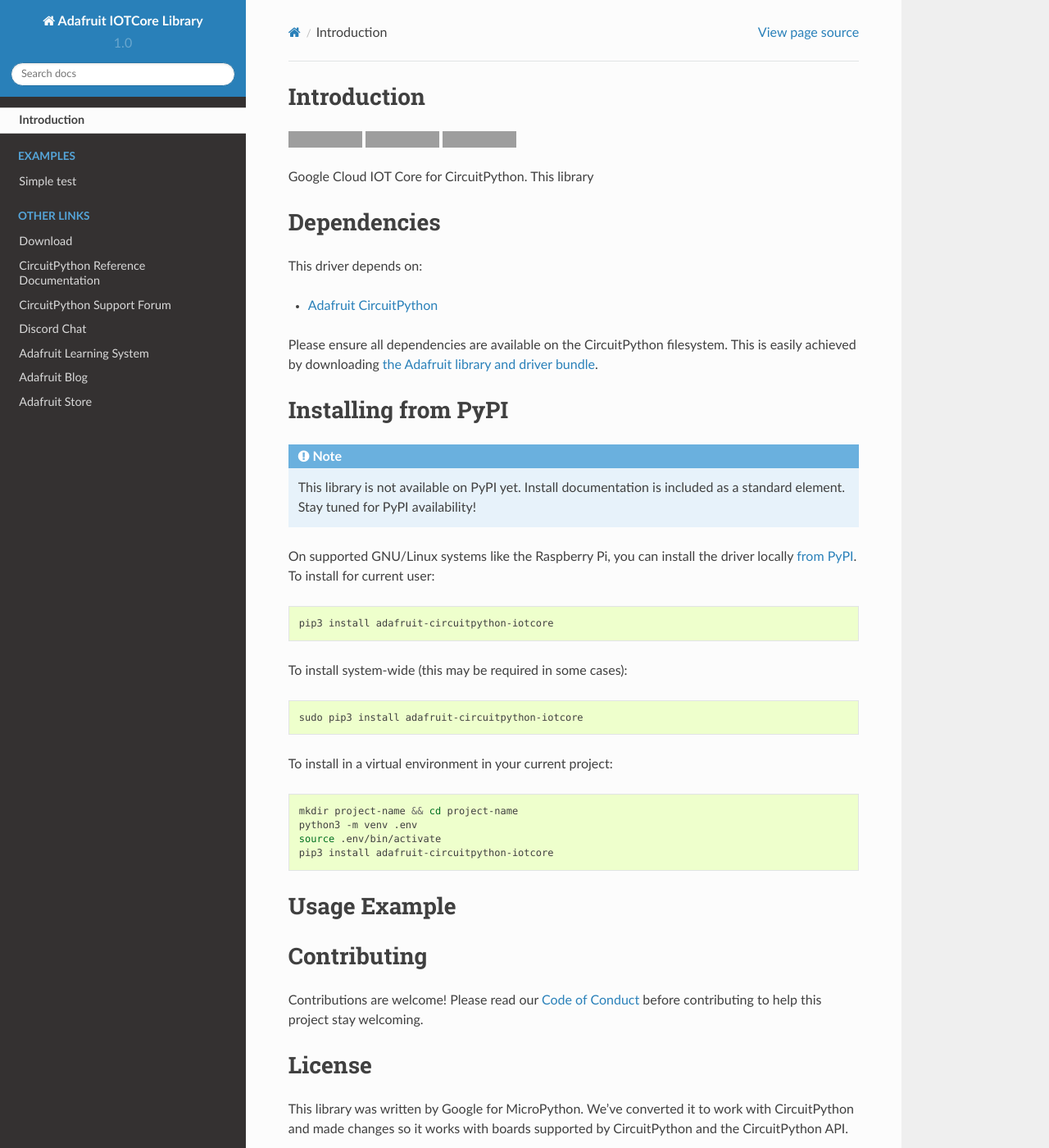
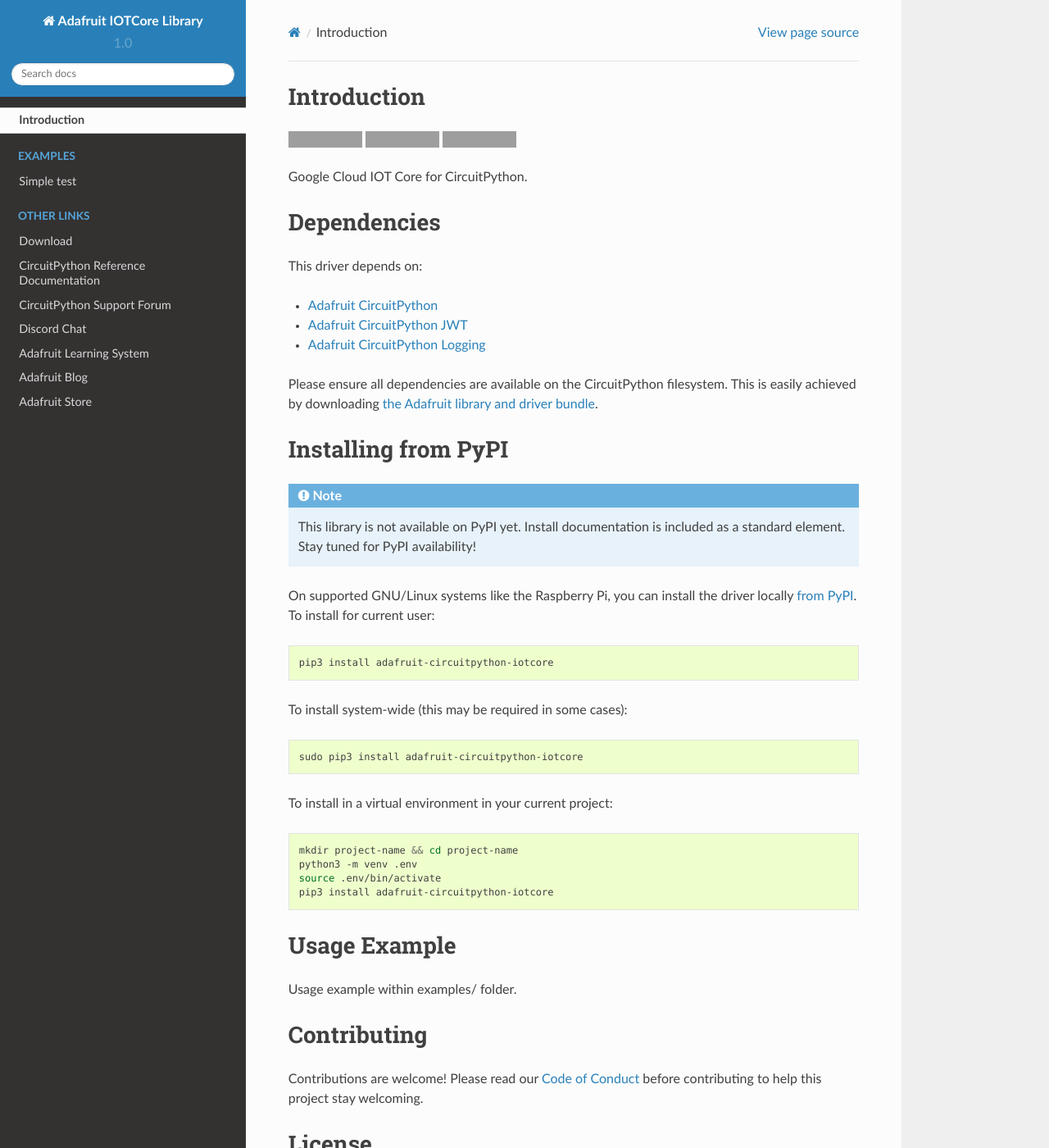
Before and after one commit to brentru/Adafruit_CircuitPython_GC_IOTCore, a Sphinx documentation site: the page built from docs/index.rst, in a window 1280 px wide and 1400 px high. Shown: the whole window at 82% size. Built offline with Sphinx 7.4.7 and the Read the Docs theme 2.0.0, drawn with Linux system fonts in a browser that asks for light colours; grey boxes are pictures that could not be loaded.

Commit message:
pullin iot core configuration, passes sphinx

```diff
--- a/README.rst
+++ b/README.rst
@@ -13,7 +13,7 @@
     :target: https://travis-ci.com/adafruit/Adafruit_CircuitPython_IOTCore
     :alt: Build Status
 
-Google Cloud IOT Core for CircuitPython. This library
+Google Cloud IOT Core for CircuitPython.
 
 
 Dependencies
@@ -21,6 +21,9 @@
 This driver depends on:
 
 * `Adafruit CircuitPython <https://github.com/adafruit/circuitpython>`_
+* `Adafruit CircuitPython JWT <https://github.com/adafruit/Adafruit_CircuitPython_JWT>`_
+* `Adafruit CircuitPython Logging <https://github.com/adafruit/Adafruit_CircuitPython_Logger>`_
+
 
 Please ensure all dependencies are available on the CircuitPython filesystem.
 This is easily achieved by downloading
@@ -31,8 +34,6 @@
 .. note:: This library is not available on PyPI yet. Install documentation is included
    as a standard element. Stay tuned for PyPI availability!
 
-.. todo:: Remove the above note if PyPI version is/will be available at time of release.
-   If the library is not planned for PyPI, remove the entire 'Installing from PyPI' section.
 
 On supported GNU/Linux systems like the Raspberry Pi, you can install the driver locally `from
 PyPI <https://pypi.org/project/adafruit-circuitpython-iotcore/>`_. To install for current user:
@@ -59,7 +60,7 @@
 Usage Example
 =============
 
-.. todo:: Add a quick, simple example. It and other examples should live in the examples folder and be included in docs/examples.rst.
+Usage example within examples/ folder.
 
 Contributing
 ============
--- a/adafruit_iotcore.py
+++ b/adafruit_iotcore.py
@@ -14,7 +14,7 @@
 #
 # Modified by Brent Rubell for Adafruit Industries, 2019
 """
-`adafruit_cloud_iot_core`
+`adafruit_iotcore`
 ================================================================================
 
 CircuitPython Google Cloud IoT Module
--- a/docs/conf.py
+++ b/docs/conf.py
@@ -16,11 +16,10 @@
     'sphinx.ext.todo',
 ]
 
-# TODO: Please Read!
 # Uncomment the below if you use native CircuitPython modules such as
 # digitalio, micropython and busio. List the modules you use. Without it, the
 # autodoc module docs will fail to generate with a warning.
-# autodoc_mock_imports = ["digitalio", "busio"]
+autodoc_mock_imports = ["adafruit_logging", "adafruit_jwt", "rtc"]
 
 
 intersphinx_mapping = {'python': ('https://docs.python.org/3.4', None),'CircuitPython': ('https://circuitpython.readthedocs.io/en/latest/', None)}
```
